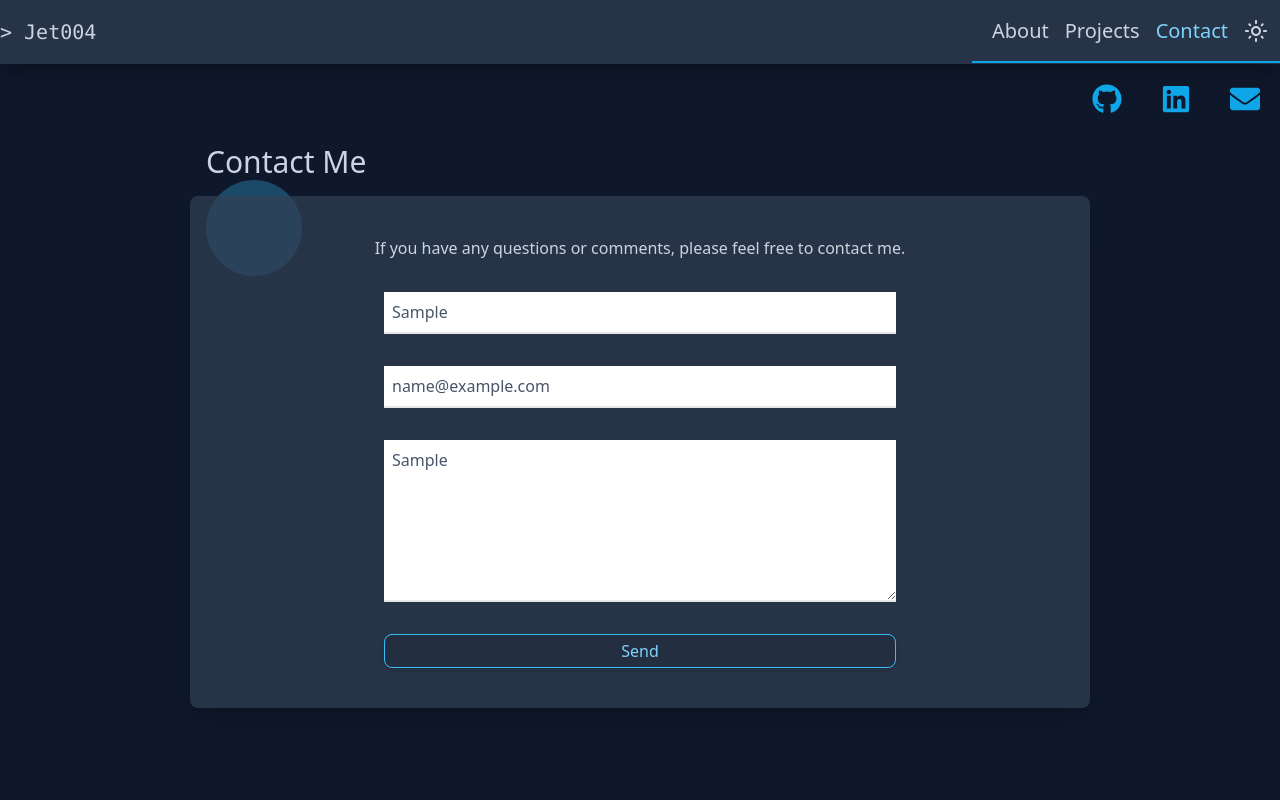
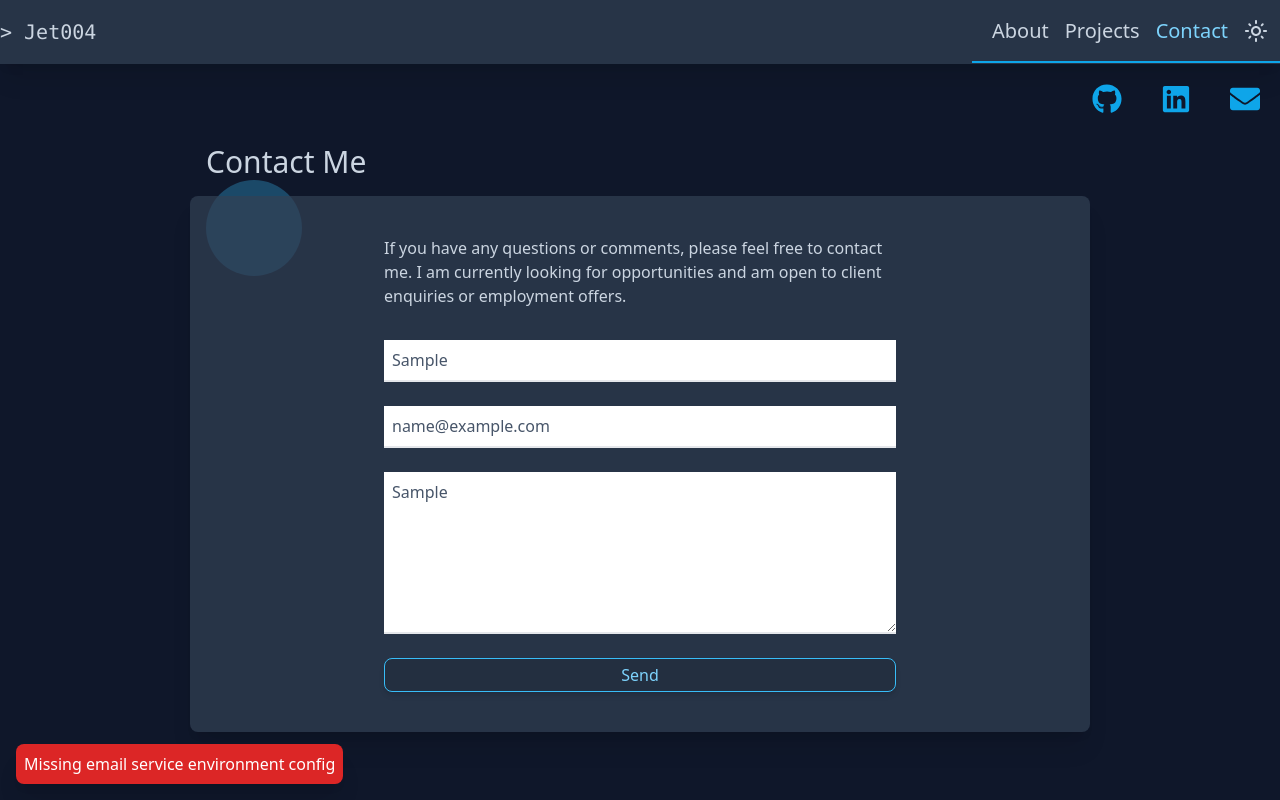
Before and after one commit to Jet004/portfolio, a React (Vite) app: page /contact in a window 1280 px wide. Both pictures are taken after typing "Sample", "name@example.com", "Sample" into the empty fields and a click on the input "Send". Built offline with nearby package versions, Linux system fonts and the light colour scheme.

Commit message:
feat: add emailjs to contact page and implement global toast

```diff
--- a/package.json
+++ b/package.json
@@ -17,6 +17,7 @@
     "author": "",
     "license": "ISC",
     "dependencies": {
+        "@emailjs/browser": "^3.7.0",
         "@hookform/resolvers": "^2.9.7",
         "react": "^17.0.2",
         "react-dom": "^17.0.2",
@@ -26,6 +27,7 @@
         "yup": "^0.32.11"
     },
     "devDependencies": {
+        "@types/node": "^18.7.15",
         "@types/react": "^18.0.14",
         "@types/react-dom": "^18.0.5",
         "@types/react-router-dom": "^5.3.3",
--- a/src/App.tsx
+++ b/src/App.tsx
@@ -1,7 +1,9 @@
-import { useState, useEffect } from "react";
+import { useState, useEffect, useMemo } from "react";
 import { Outlet } from "react-router-dom";
 import Nav from "./components/Nav";
 import Socials from "./components/Socials";
+import Toast, { ToastProps, ToastInputs } from "./components/Toast";
+import { ToastContext, Context } from "./context/context";
 
 // Get theme from localStorage, set to dark mode as default if
 // localStorage is not set or contains an invalid value
@@ -20,6 +22,10 @@ const getThemeMode = (defaultValue: modes): modes => {
 
 const App = (): JSX.Element => {
     const [themeMode, setThemeMode] = useState<modes>(getThemeMode("dark"));
+    const [toastData, setToastData] = useState<ToastInputs | null>({
+        status: "success",
+        message: "I'm here",
+    });
 
     // Set theme to localStorage on change
     useEffect(() => {
@@ -34,13 +40,34 @@ const App = (): JSX.Element => {
         }
     }, [themeMode]);
 
+    // Set initial toast context data
+    const initialToast: Context.ToastContext = useMemo(
+        () => ({
+            showToast: ({ status, message }: ToastInputs) =>
+                setToastData({
+                    message: message,
+                    status: status,
+                }),
+        }),
+        [toastData]
+    );
+
     return (
         <>
             <Nav mode={themeMode} themeSwitch={setThemeMode} />
             <Socials />
             <div className={styles.container}>
-                <Outlet />
+                <ToastContext.Provider value={initialToast}>
+                    <Outlet />
+                </ToastContext.Provider>
             </div>
+            {toastData && (
+                <Toast
+                    status={toastData?.status}
+                    message={toastData?.message}
+                    setState={setToastData}
+                />
+            )}
         </>
     );
 };
--- /dev/null
+++ b/src/components/Toast.tsx
@@ -0,0 +1,43 @@
+import { useEffect } from "react";
+
+export type Status = "success" | "error" | "info";
+
+export interface ToastProps {
+    status?: Status;
+    message: string;
+    setState: (state: null) => void;
+}
+
+export type ToastInputs = Omit<ToastProps, "setState">;
+
+const Toast = ({ status, message, setState }: ToastProps) => {
+    if (!status) status = "success";
+    if (!["success", "error", "info"].includes(status))
+        throw new Error("Invalid toast status");
+
+    useEffect(() => {
+        setTimeout(() => {
+            setState(null);
+        }, 5000);
+    });
+
+    return (
+        <div
+            className={`${styles.toast} ${styles.toastStatus[status]}`}
+            onClick={() => setState(null)}
+        >
+            {message}
+        </div>
+    );
+};
+
+export default Toast;
+
+const styles = {
+    toast: "absolute left-4 bottom-4 p-2 text-white rounded-lg shadow-xl",
+    toastStatus: {
+        success: "bg-green-600",
+        error: "bg-red-600",
+        info: "bg-yellow-600",
+    },
+};
--- /dev/null
+++ b/src/context/context.ts
@@ -0,0 +1,10 @@
+import { createContext } from "react";
+import { Status, ToastInputs } from "../components/Toast";
+
+export declare namespace Context {
+    export interface ToastContext {
+        showToast: ({ status, message }: ToastInputs) => void;
+    }
+}
+
+export const ToastContext = createContext<Context.ToastContext | null>(null);
--- a/src/routes/Contact.tsx
+++ b/src/routes/Contact.tsx
@@ -1,9 +1,14 @@
-import { useEffect } from "react";
-import Main from "../layout/Main";
-import PageTitle from "../components/PageTitle";
+import { useEffect, useContext } from "react";
+import emailjs from "@emailjs/browser";
+import { ToastContext } from "../context/context";
+
 import { useForm } from "react-hook-form";
 import * as yup from "yup";
 import { yupResolver } from "@hookform/resolvers/yup";
+
+// Import Components
+import Main from "../layout/Main";
+import PageTitle from "../components/PageTitle";
 
 interface FormValues {
     name: string;
@@ -19,7 +24,7 @@ const validationSchema = yup.object().shape({
         .max(100, "Name must be less than 100 characters long"),
     email: yup
         .string()
-        .email("Invalid email")
+        .email("Please enter a valid email")
         .required("Email is required")
         .max(100, "Email must be less than 100 characters long"),
     message: yup
@@ -30,6 +35,9 @@ const validationSchema = yup.object().shape({
 });
 
 const Contact = (): JSX.Element => {
+    // Access toast from context
+    const toast = useContext(ToastContext);
+
     const {
         register,
         handleSubmit,
@@ -40,8 +48,44 @@ const Contact = (): JSX.Element => {
         resolver: yupResolver(validationSchema),
     });
 
-    const onSubmit = (formData: FormValues) => {
-        console.log("data: ", formData);
+    const onSubmit = async (formData: FormValues) => {
+        try {
+            if (
+                !process.env.EMAIL_SERVICE ||
+                !process.env.EMAIL_TEMPLATE ||
+                !process.env.EMAIL_PUBLIC_KEY
+            ) {
+                return toast?.showToast({
+                    status: "error",
+                    message: "Missing email service environment config",
+                });
+            }
+
+            const response = await emailjs.send(
+                process.env.EMAIL_SERVICE,
+                process.env.EMAIL_TEMPLATE,
+                { ...formData },
+                process.env.EMAIL_PUBLIC_KEY
+            );
+
+            if (response.status !== 200) {
+                return toast?.showToast({
+                    status: "error",
+                    message:
+                        "An unexpected error occured: Failed to send email",
+                });
+            }
+
+            toast?.showToast({ message: "Email sent successfully" });
+
+            console.log(response.status, response.text);
+        } catch (error) {
+            console.log(error);
+            toast?.showToast({
+                status: "error",
+                message: "An unexpected error occured: Failed to send email",
+            });
+        }
     };
 
     return (
@@ -50,13 +94,12 @@ const Contact = (): JSX.Element => {
             <Main styleProp={styles.main}>
                 <p className={styles.description}>
                     If you have any questions or comments, please feel free to
-                    contact me.
+                    contact me. I am currently looking for opportunities and am
+                    open to client enquiries or employment offers.
                 </p>
-                <form
-                    className={styles.form}
-                    onSubmit={handleSubmit(onSubmit)}
-                >
+                <form className={styles.form} onSubmit={handleSubmit(onSubmit)}>
                     <div className={styles.formContainer}>
+                        <div className={styles.formItem}>
                             <input
                                 type="text"
                                 placeholder="Name"
@@ -66,6 +109,8 @@ const Contact = (): JSX.Element => {
                             <p className={styles.error}>
                                 {errors?.name?.message || " "}
                             </p>
+                        </div>
+                        <div className={styles.formItem}>
                             <input
                                 type="email"
                                 placeholder="Email Address"
@@ -75,6 +120,8 @@ const Contact = (): JSX.Element => {
                             <p className={styles.error}>
                                 {errors?.email?.message || " "}
                             </p>
+                        </div>
+                        <div className={styles.formItem}>
                             <textarea
                                 rows={6}
                                 placeholder="Message"
@@ -84,6 +131,7 @@ const Contact = (): JSX.Element => {
                             <p className={styles.error}>
                                 {errors?.message?.message || " "}
                             </p>
+                        </div>
                         <input
                             type="submit"
                             value="Send"
@@ -100,11 +148,12 @@ export default Contact;
 
 const styles = {
     main: "flex-col p-8",
-    description: "sm:text-center my-2",
-    form: "flex justify-center w-full mt-2 text-slate-600",
+    description: "sm:self-center min-w-[400] max-w-lg my-2",
+    form: "flex justify-center w-full min-w-[400] mt-2 text-slate-600",
     formContainer:
         "flex flex-col justify-center items-center w-full max-w-lg mt-4",
-    input: "w-full p-2 border-b-2 border-theme-500 mb-8 outline-1 outline-sky-600 dark:outline-sky-400",
+    formItem: "flex flex-col items-center w-full pb-2",
+    input: "w-full p-2 border-b-2 border-theme-500 outline-1 outline-sky-600 dark:outline-sky-400",
     submit: "w-full text-theme-sky font-medium dark:font-normal border border-theme-sky shadow-md button-themed rounded-lg px-3 py-1 mb-2",
-    error: "text-red-500 font-mono",
+    error: "self-start text-red-500 font-mono text-xs p-2",
 };
```
Also changed, not shown: 2 other files (tests, documents, lock files or other folders). Lines whose indentation alone changed are shown as unchanged.
